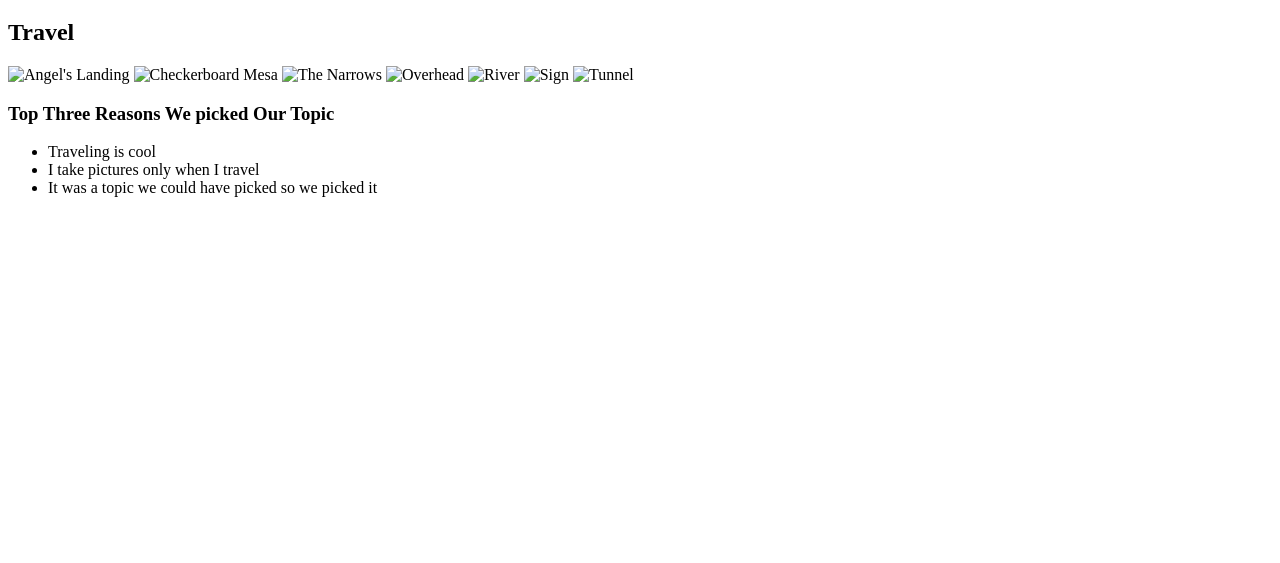
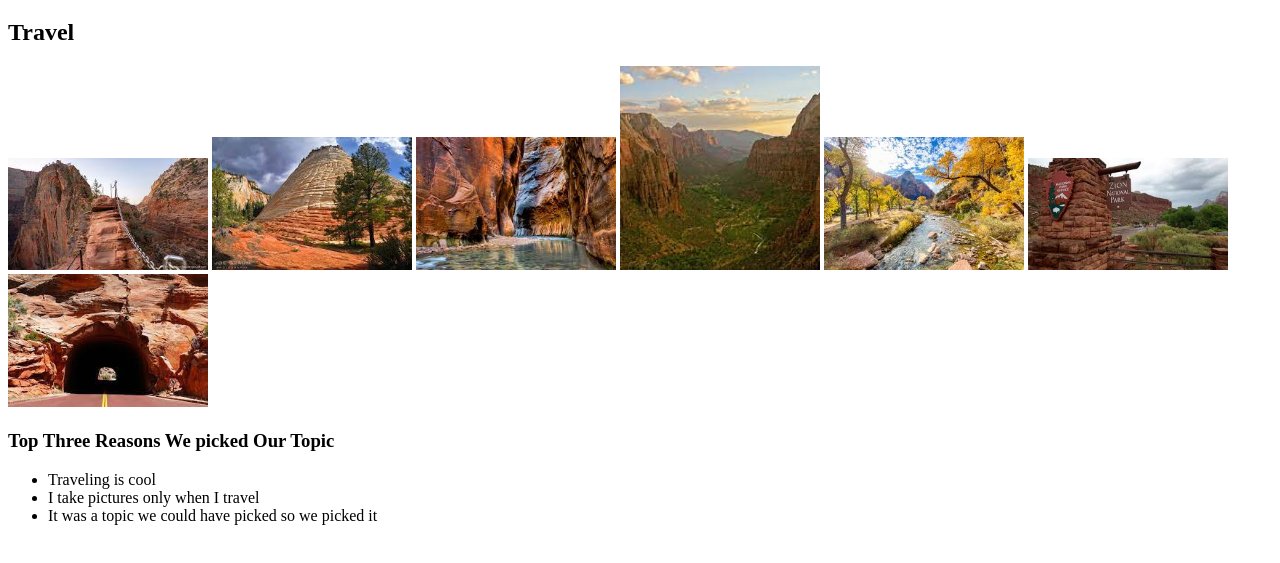
Before and after one commit to sonialin144/339week2, a plain HTML site: page aaron.html in a window 1280 px wide. Shown: the part 149-712 px from the top of the page. Drawn offline with Linux system fonts and the light colour scheme.

Commit message:
Update aaron.html

```diff
--- a/aaron.html
+++ b/aaron.html
@@ -26,13 +26,13 @@
 
     <main>
         <h2> Travel</h2>
-        <img src = "images/angelslanding.jpg" width="200" alt = "Angel's Landing">
-        <img src = "images/checkerboardmesa.jpg" width="200" alt = "Checkerboard Mesa">
-        <img src = "images/narrows.jpg" width="200" alt = "The Narrows">
-        <img src = "images/overhead.jpg" width="200" alt = "Overhead">
-        <img src = "images/river.jpg" width="200" alt = "River">
-        <img src = "images/sign.jpg" width="200" alt = "Sign">
-        <img src = "images/tunnel.jpg" width="200" alt = "Tunnel">
+        <img src = "img/angelslanding.jpg" width="200" alt = "Angel's Landing">
+        <img src = "img/checkerboardmesa.jpg" width="200" alt = "Checkerboard Mesa">
+        <img src = "img/narrows.jpg" width="200" alt = "The Narrows">
+        <img src = "img/overhead.jpg" width="200" alt = "Overhead">
+        <img src = "img/river.jpg" width="200" alt = "River">
+        <img src = "img/sign.jpg" width="200" alt = "Sign">
+        <img src = "img/tunnel.jpg" width="200" alt = "Tunnel">
 
         <h3>Top Three Reasons We picked Our Topic</h3>
         <ul>
```
